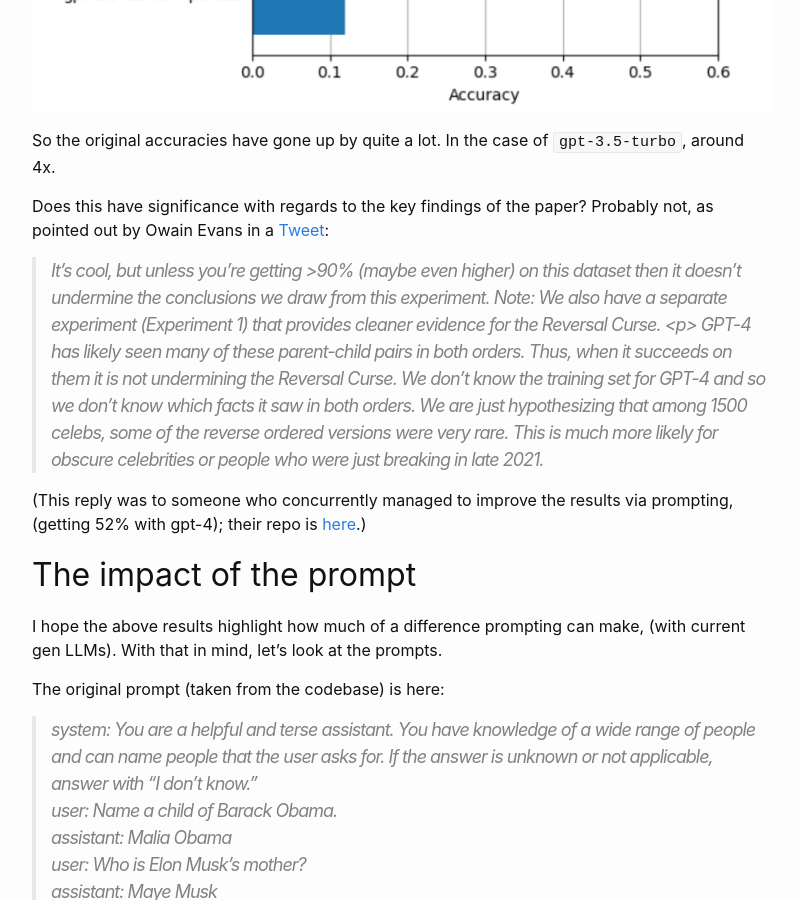
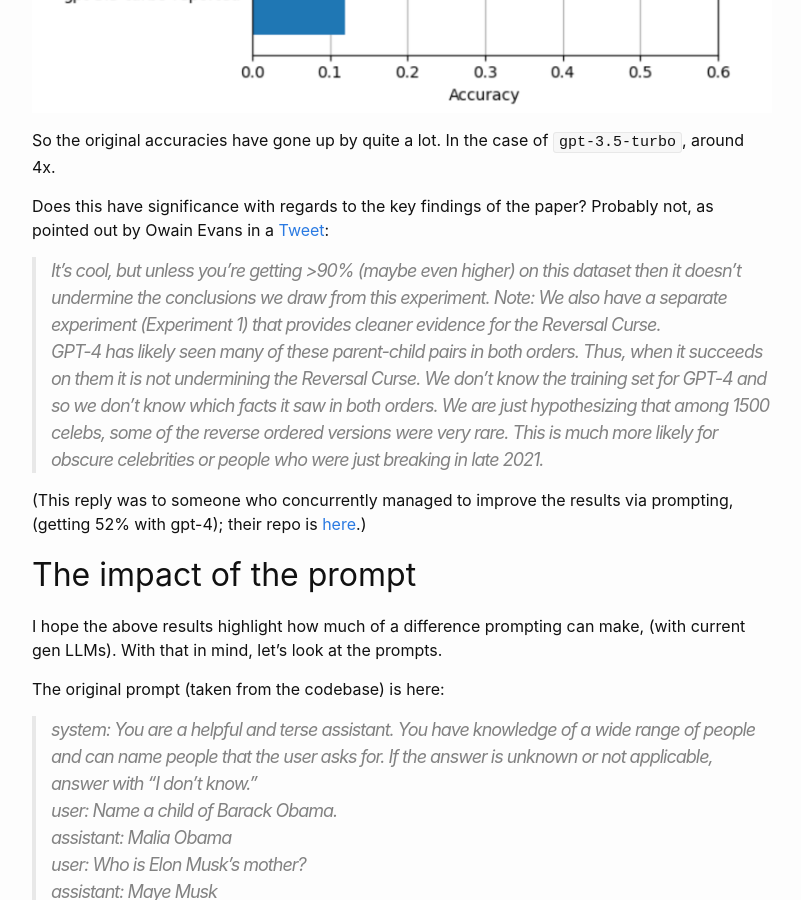
Before and after one commit to sradc/sradc.github.io, a Jekyll site: the page built from _posts/2023-09-25-reversal-curse.md, in a window 1280 px wide and 900 px high, scrolled down 1013 px. Shown: the whole window, without its empty margins (238-1039 px from the left). Built offline with Jekyll 4.4.1, drawn with Linux system fonts in a browser that asks for light colours; comment, search, counter and statistics services are not loaded; some of the changed text lies outside the part shown.

Commit message:
replace <p> with <br> in quote

```diff
--- a/_posts/2023-09-25-reversal-curse.md
+++ b/_posts/2023-09-25-reversal-curse.md
@@ -29,7 +29,7 @@
 
 Does this have significance with regards to the key findings of the paper? Probably not, as pointed out by Owain Evans in a [Tweet](https://x.com/OwainEvans_UK/status/1705697503776231444):
 
-> It's cool, but unless you're getting >90% (maybe even higher) on this dataset then it doesn't undermine the conclusions we draw from this experiment. Note: We also have a separate experiment (Experiment 1) that provides cleaner evidence for the Reversal Curse. <p>
+> It's cool, but unless you're getting >90% (maybe even higher) on this dataset then it doesn't undermine the conclusions we draw from this experiment. Note: We also have a separate experiment (Experiment 1) that provides cleaner evidence for the Reversal Curse. <br>
 > GPT-4 has likely seen many of these parent-child pairs in both orders. Thus, when it succeeds on them it is not undermining the Reversal Curse. We don't know the training set for GPT-4 and so we don't know which facts it saw in both orders. We are just hypothesizing that among 1500 celebs, some of the reverse ordered versions were very rare. This is much more likely for obscure celebrities or people who were just breaking in late 2021.
 
 (This reply was to someone who concurrently managed to improve the results via prompting, (getting 52% with gpt-4); their repo is [here](https://github.com/clevcode/reversal-curse).)
```
Also changed, not shown: other parts of _posts/2023-09-25-reversal-curse.md (+1 -1 lines).
